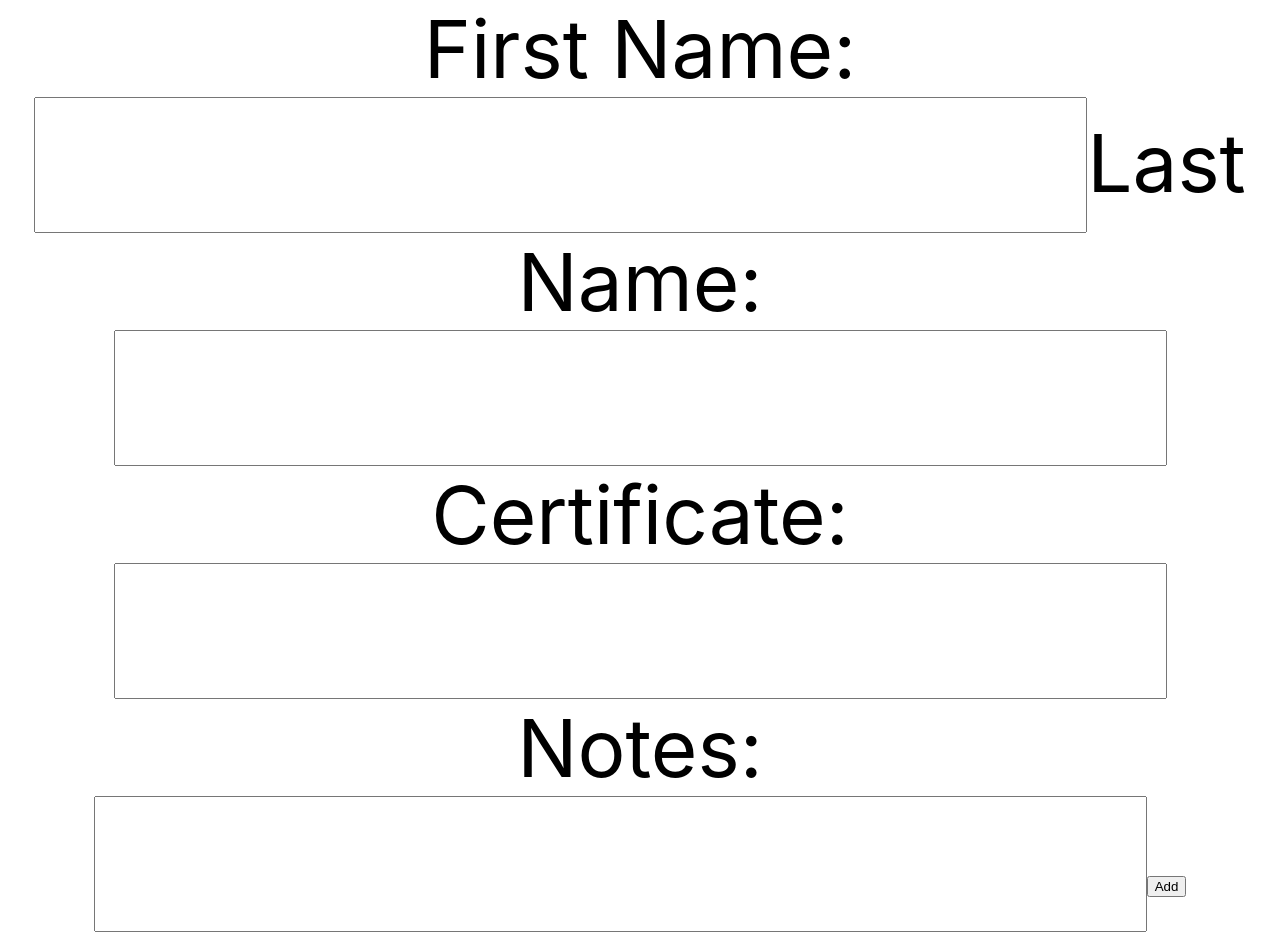
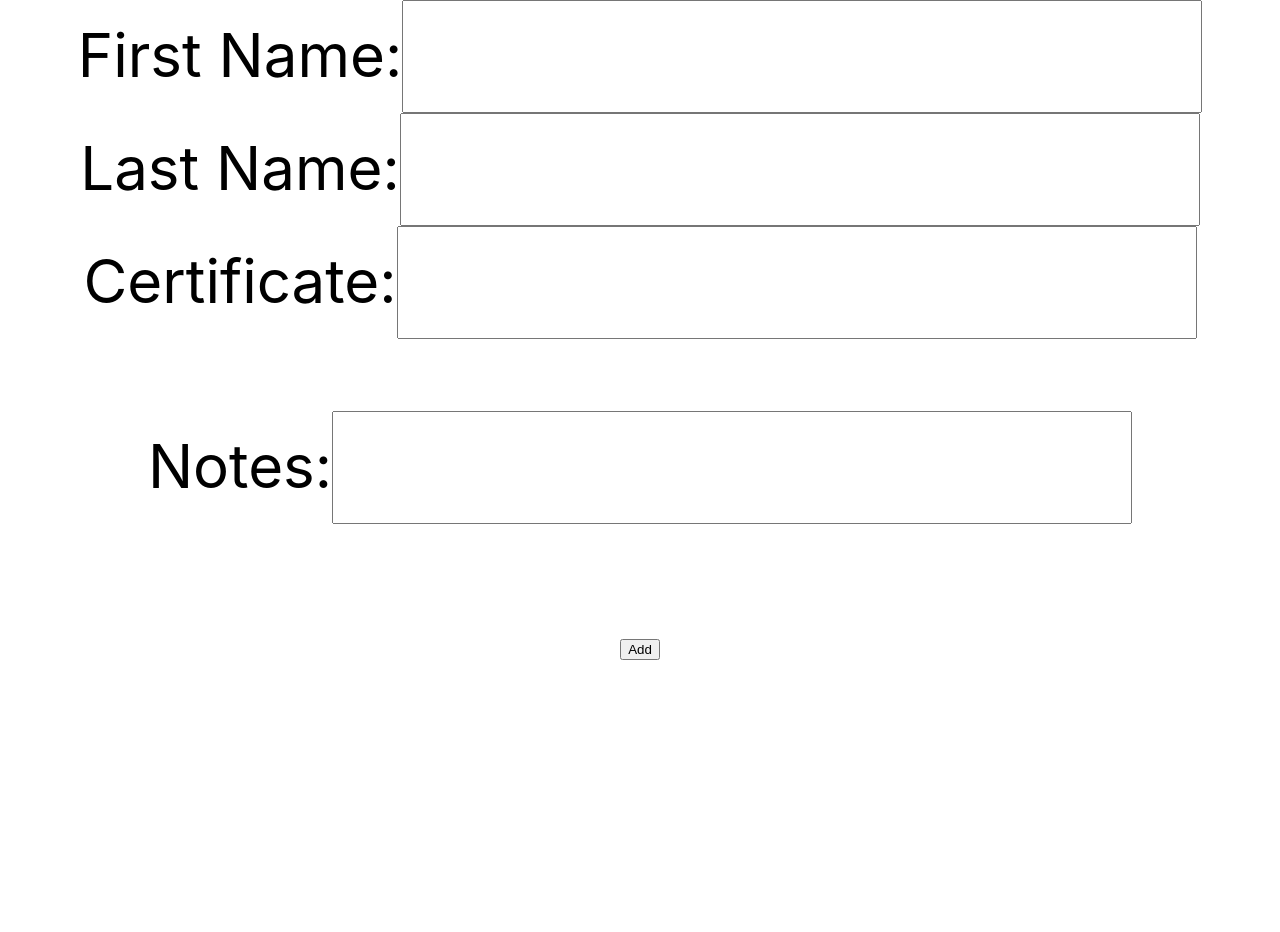
Before and after one commit to CacheAngus/frontend_temp, a React (Create React App) app: page / in a window 1280 px wide. After the commit the page ends 800 px from the top, so only its background shows below. Built offline with nearby package versions, Linux system fonts and the light colour scheme.

Commit message:
turned first name, certificate and notes field into individual components

```diff
--- a/src/App.css
+++ b/src/App.css
@@ -1,6 +1,6 @@
 .App {
   text-align: center;
-  font-size: 80px;
+  font-size: 60px;
 }
 
 .App-logo {
@@ -35,5 +35,5 @@
 input[type=text] {
 padding: 20px 10px;
 line-height: 28px;
-font-size: 80px;
+font-size: 60px;
 }
--- a/src/App.js
+++ b/src/App.js
@@ -34,14 +34,13 @@ changeNotes(e) {
     return (
       <div className="App">
                 <div style={this.state.formStyle}>
-                    First Name:
-                    <input  type="text" value={this.state.firstNameValue} onChange={this.changeFirstName}/>
-
+                    <FirstName />
                     Last Name:<input type="text" value={this.state.lastNameValue} onChange={this.changeLastName}/>
                     <br/>
-                    Certificate:<input type="text" value={this.state.certificateValue} onChange={this.changeCertificate}/>
+                    <Certificate />
                     <br/>
-                    Notes:<input type="text" value={this.state.notesValue} onChange={this.changeNotes}/>
+                    <Notes />
+                    <br/>
                     <button>Add</button>
                 </div>
 
@@ -50,5 +49,71 @@ changeNotes(e) {
   }
 }
 
+class FirstName extends Component{
+  constructor(props) {
+        super(props);
+        this.state = {
+            firstNameValue: "",
+        };
+        this.changeFirstName = this.changeFirstName.bind(this);
+    }
+
+  changeFirstName(e) {
+    this.setState({firstNameValue: e.target.value});
+}
+render() {
+  return (
+            <div>
+                  First Name:<input  type="text" value={this.state.firstNameValue} onChange={this.changeFirstName}/>
+            </div>
+  );
+}
+
+}
+
+class Certificate extends Component{
+  constructor(props) {
+        super(props);
+        this.state = {
+            certificateValue: "",
+        };
+        this.changeCertificate = this.changeCertificate.bind(this);
+    }
+
+  changeCertificate(e) {
+    this.setState({certificateValue: e.target.value});
+}
+render() {
+  return (
+            <div>
+                  Certificate:<input type="text" value={this.state.certificateValue} onChange={this.changeCertificate}/>
+            </div>
+  );
+}
+
+}
+
+class Notes extends Component{
+  constructor(props) {
+        super(props);
+        this.state = {
+            notesValue: "",
+        };
+        this.changeNotes = this.changeNotes.bind(this);
+    }
+
+  changeNotes(e) {
+    this.setState({notesValue: e.target.value});
+}
+render() {
+  return (
+            <div>
+                  Notes:<input type="text" value={this.state.notesValue} onChange={this.changeNotes}/>
+            </div>
+  );
+}
+
+}
+
 
 export default App;
```
